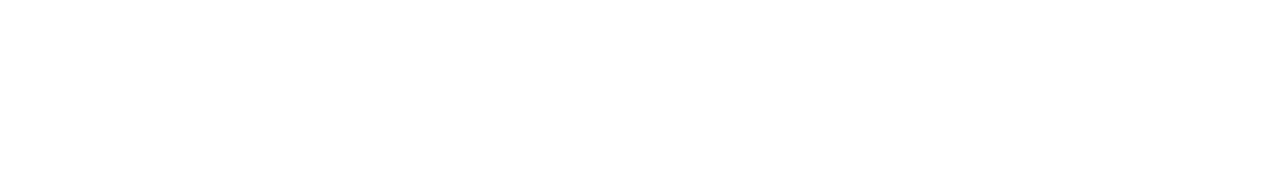
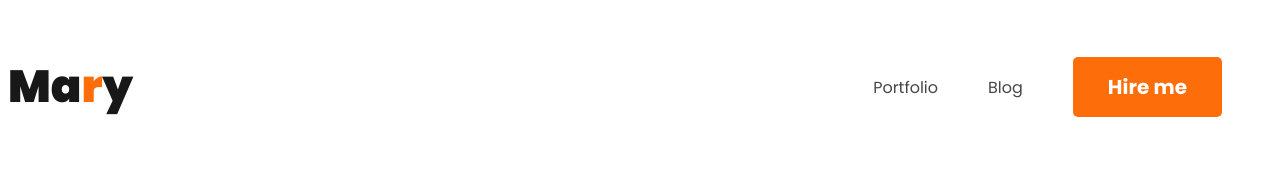
Before and after one commit to nasimrifat101/web-developer-portfolio, a plain HTML site: page index.html in a window 1280 px wide. Drawn offline with Linux system fonts and the light colour scheme.

Commit message:
added nav bar

```diff
--- a/index.html
+++ b/index.html
@@ -3,9 +3,30 @@
 <head>
     <meta charset="UTF-8">
     <meta name="viewport" content="width=device-width, initial-scale=1.0">
+    <link rel="stylesheet" href="style.css">
     <title>Document</title>
 </head>
 <body>
 
+    <header>
+        <nav>
+            <h3 class="nav-title">Ma<span class="txt-primary">r</span>y</h3>
+            <ul>
+                <li><a href="#">Portfolio</a></li>
+                <li><a href="#">Blog</a></li>
+                <li><button class="primary-btn">Hire me</button></li>
+            </ul>
+        </nav>
+
+    </header>
+
+    <main>
+
+    </main>
+
+    <footer>
+
+    </footer>
+
 </body>
 </html>
--- a/style.css
+++ b/style.css
@@ -0,0 +1,47 @@
+@import url('https://fonts.googleapis.com/css2?family=Poppins:wght@400;700;900&display=swap');
+
+*{
+    font-family: 'Poppins', sans-serif;
+}
+.txt-primary{
+    color: #FD6E0A;
+}
+
+.primary-btn{
+    border-radius: 5px;
+    background-color: #FD6E0A;
+    border: none;
+    font-weight: 700;
+    color: white;
+    font-size: 20px;
+    padding: 15px 35px;
+}
+
+/*nav related styles*/
+nav{
+    display: flex;
+    justify-content: space-between;
+    align-items: center;
+
+}
+.nav-title{
+    color: #181818;
+    font-size: 45px;
+    font-weight: 800;
+}
+
+nav > ul{
+    display: flex;
+    align-items: center;
+
+}
+nav li{
+    text-decoration: none;
+    margin-right: 50px;
+    list-style: none;
+}
+
+nav a{
+    text-decoration: none;
+    color: #474747;
+}
```
